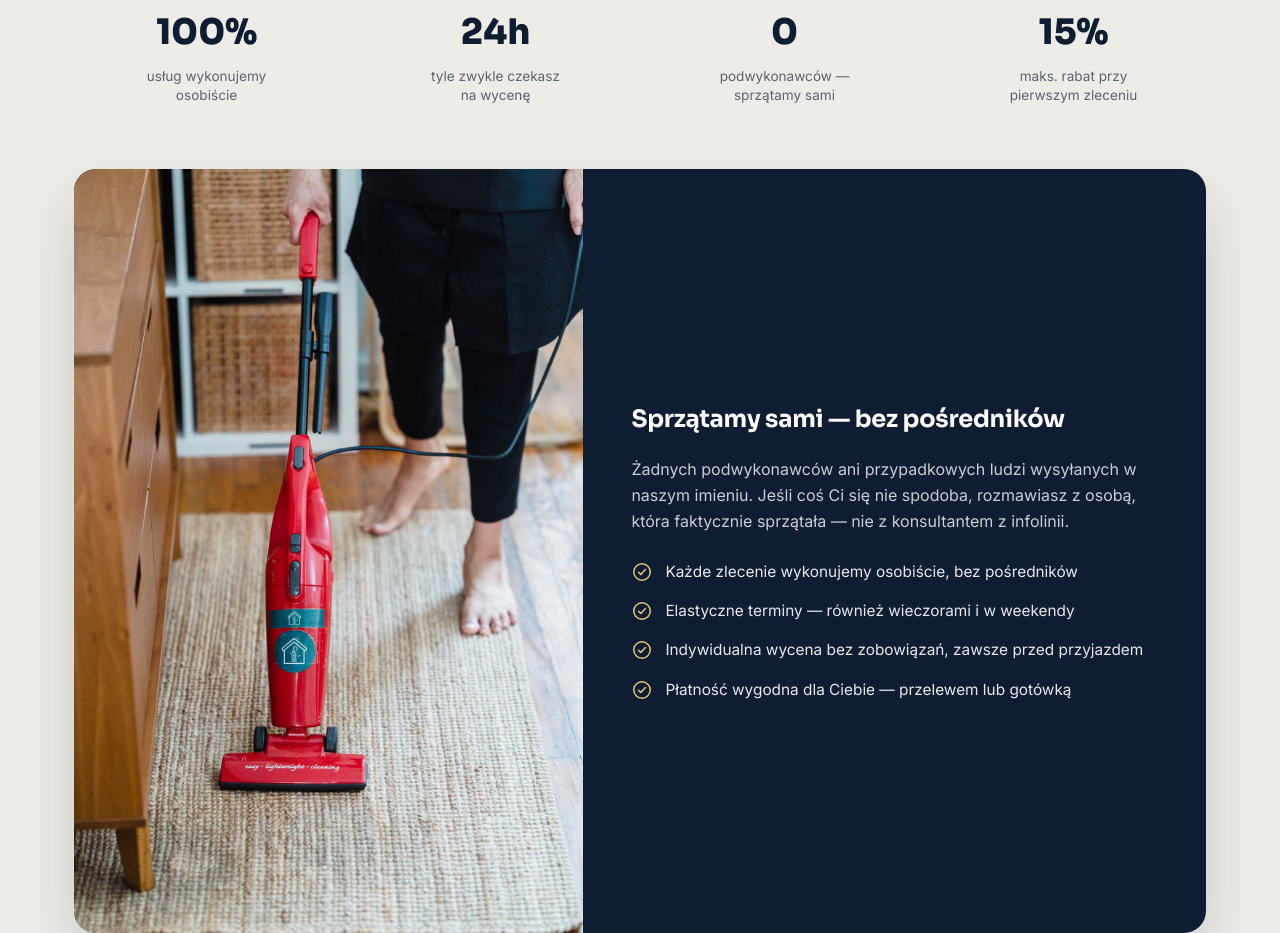
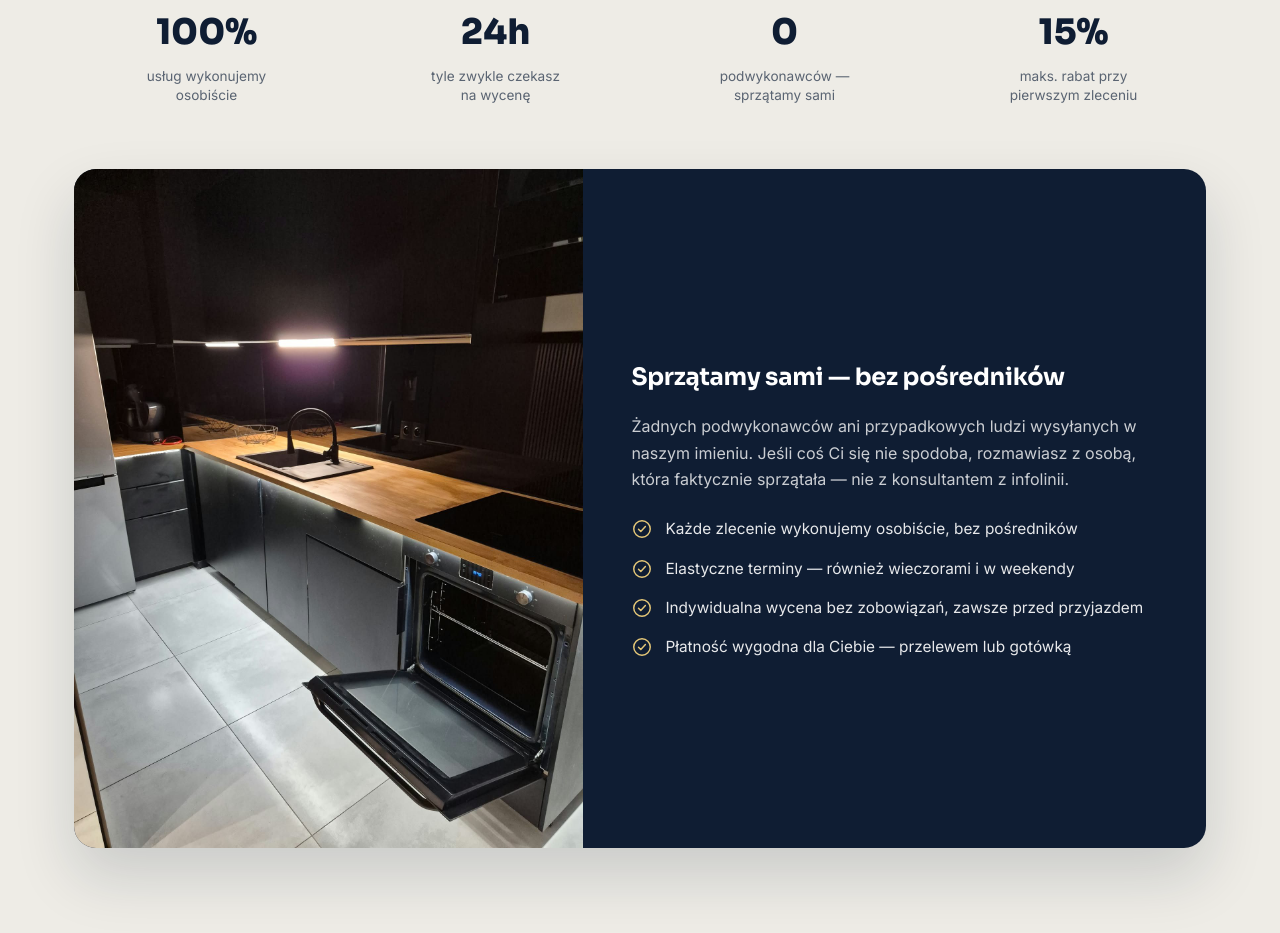
Before and after one commit to Veiro-web/Veiro-web-, a plain HTML site: page index.html in a window 1280 px wide. Shown: the part 2040-2973 px from the top of the page. Drawn offline with Linux system fonts and the light colour scheme.

Commit message:
Dlaczego warto nam zaufac: zamien zdjecie z odkurzaczem (widoczne stopy) na zdjecie czystej kuchni bez osob

```diff
--- a/index.html
+++ b/index.html
@@ -166,7 +166,7 @@ height="0" width="0" style="display:none;visibility:hidden"></iframe></noscript>
 
       <div class="trust-feature reveal">
         <div class="trust-feature-media">
-          <img src="assets/photos/vacuum-legs.jpg" alt="Odkurzanie podłogi w trakcie sprzątania">
+          <img src="assets/photos/realizacja-04.jpg" alt="Nowoczesna, dokładnie wysprzątana kuchnia">
         </div>
         <div class="trust-feature-content">
           <h3>Sprzątamy sami — bez pośredników</h3>
```
